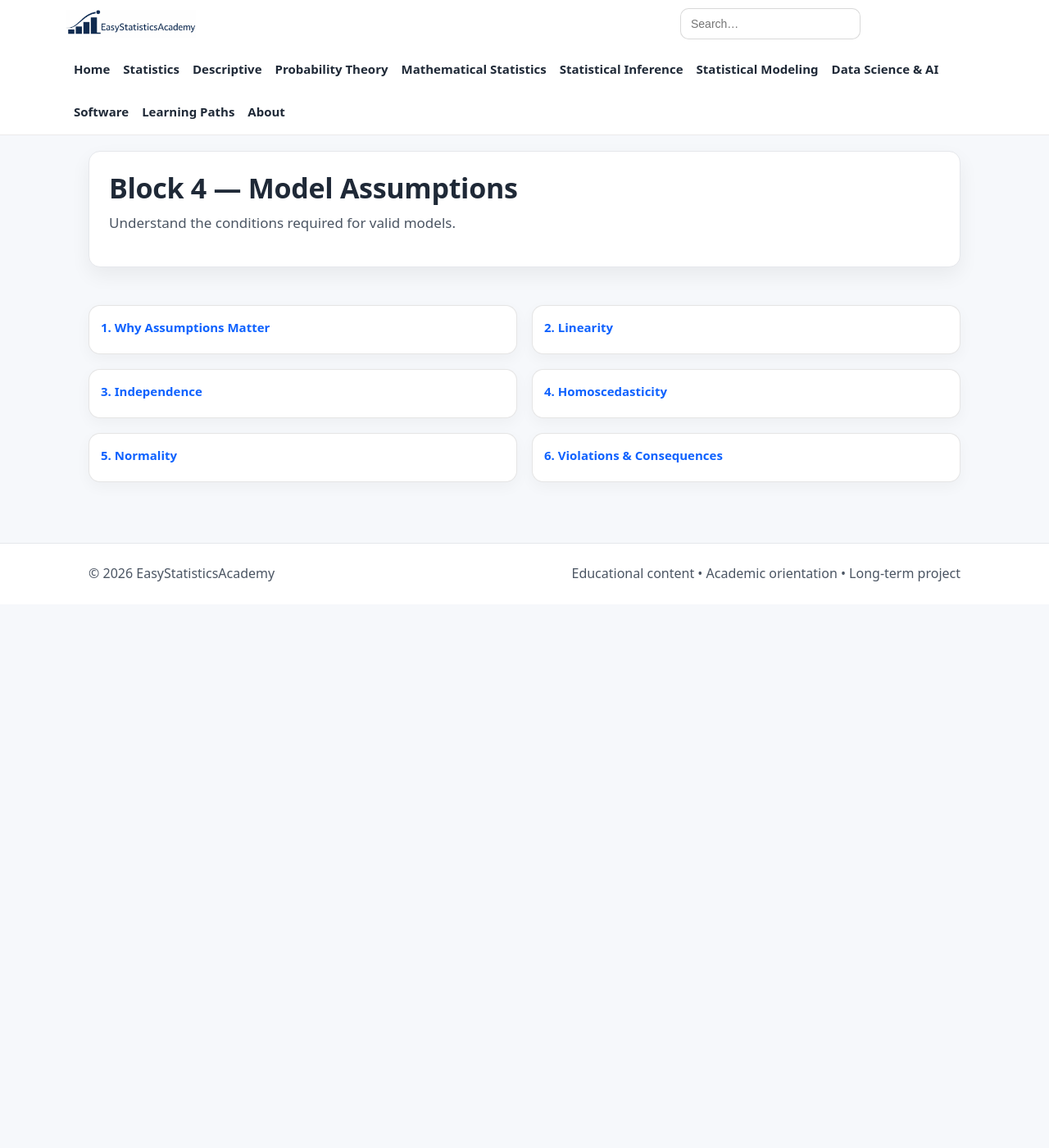
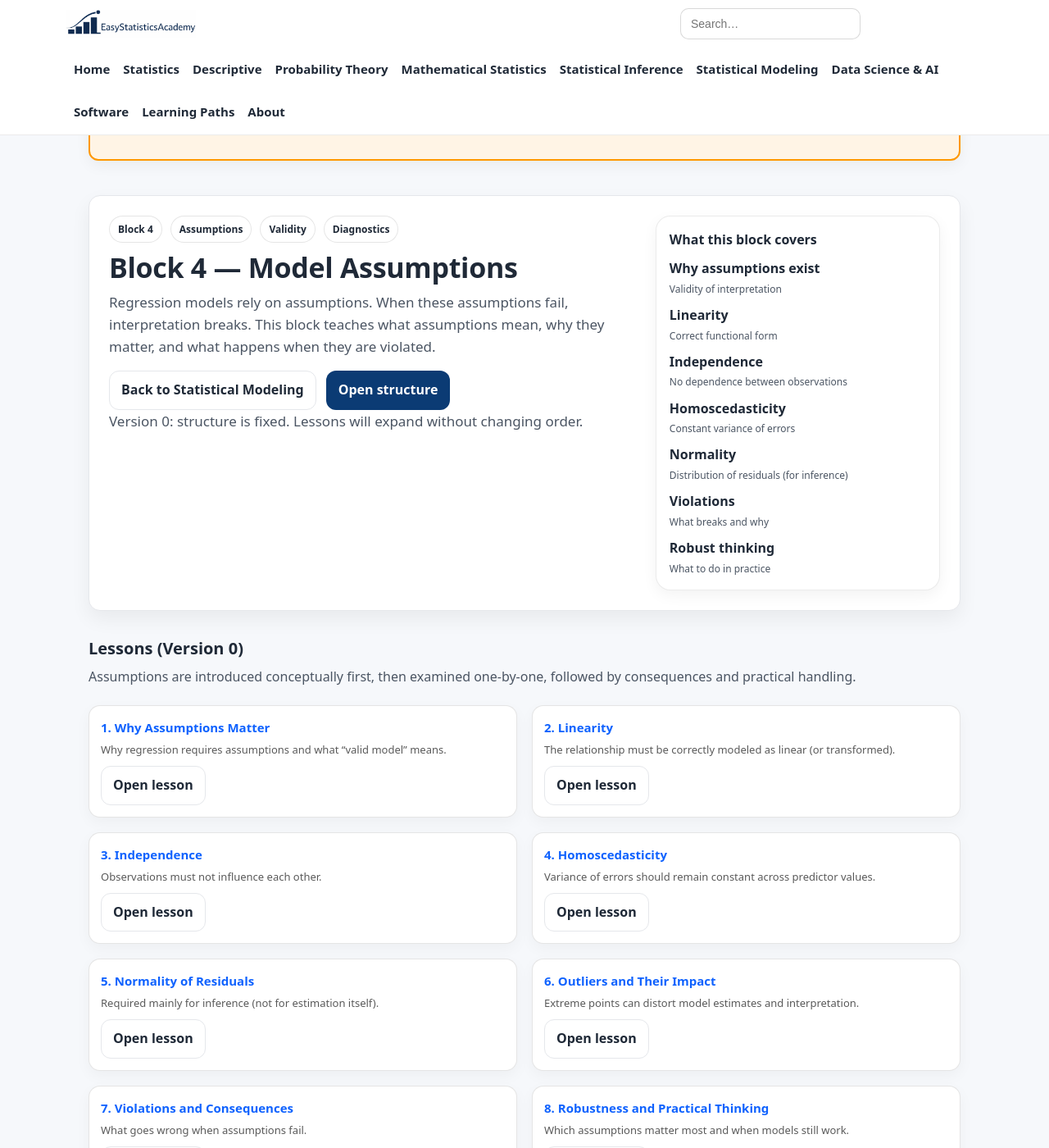
Before and after one commit to ammar-homaida-statistics/easystatisticsacademy, a Jekyll site: the page built from modeling/assumptions/index.md, in a window 1280 px wide and 1400 px high, scrolled down 206 px. Shown: the whole window at 82% size. Built offline with Jekyll 4.4.1, drawn with Linux system fonts in a browser that asks for light colours; before the commit the page ends 992 px from its top, so only the background shows below that; some of the changed text lies outside the part shown.

Commit message:
Update index.md

```diff
--- a/modeling/assumptions/index.md
+++ b/modeling/assumptions/index.md
@@ -5,59 +5,225 @@ permalink: /modeling/assumptions/
 sidebar: false
 ---
 
+<!-- UNDER CONSTRUCTION -->
 <section class="section section-slim">
-  <div class="callout" style="background:#fff4e5; border:2px solid #ff9800; padding:2rem;">
-    <h2 style="color:#e65100;">🚧 Under Construction</h2>
-    <p>Assumptions are being developed with strong conceptual clarity.</p>
+  <div class="callout" style="background:#fff4e5; border:2px solid #ff9800; padding:2rem; border-radius:12px;">
+    <div class="callout-copy">
+      <h2 style="margin-top:0; color:#e65100; font-size:1.8rem;">
+        🚧 This Block Is Under Construction
+      </h2>
+      <p style="margin:0; font-size:1.05rem; line-height:1.6;">
+        This block explains the assumptions behind regression models.
+        These are not technical details—they determine whether results
+        can be trusted and interpreted correctly.
+      </p>
+    </div>
   </div>
 </section>
 
+<!-- ✅ Update last visited block -->
 <script>
 (function () {
   localStorage.setItem("esa_continue_modeling_last_block_v0", JSON.stringify({
     url: "/modeling/assumptions/",
-    label: "Block 4 — Model Assumptions"
+    label: "Block 4 — Model Assumptions",
+    ts: Date.now()
   }));
 })();
 </script>
 
+<!-- HERO -->
 <section class="hero hero-section">
-  <div class="hero-card">
-    <h1>Block 4 — Model Assumptions</h1>
-    <p class="lead">Understand the conditions required for valid models.</p>
-  </div>
-</section>
+  <div class="hero-card hero-split">
 
-<section id="continue-reading-assumptions" style="display:none;">
-  <div class="callout">
-    <h2>Continue reading</h2>
-    <p id="continue-reading-assumptions-label"></p>
-    <a class="btn" id="continue-reading-assumptions-btn">Continue</a>
-  </div>
-</section>
+    <div class="hero-copy">
 
-<section class="section">
-  <div class="grid grid-2">
+      <div class="badge-row">
+        <span class="badge">Block 4</span>
+        <span class="badge">Assumptions</span>
+        <span class="badge">Validity</span>
+        <span class="badge">Diagnostics</span>
+      </div>
 
-    <div class="card lesson-card"><h3><a href="/modeling/assumptions/why-assumptions/">1. Why Assumptions Matter</a></h3></div>
-    <div class="card lesson-card"><h3><a href="/modeling/assumptions/linearity/">2. Linearity</a></h3></div>
-    <div class="card lesson-card"><h3><a href="/modeling/assumptions/independence/">3. Independence</a></h3></div>
-    <div class="card lesson-card"><h3><a href="/modeling/assumptions/homoscedasticity/">4. Homoscedasticity</a></h3></div>
-    <div class="card lesson-card"><h3><a href="/modeling/assumptions/normality/">5. Normality</a></h3></div>
-    <div class="card lesson-card"><h3><a href="/modeling/assumptions/violations/">6. Violations & Consequences</a></h3></div>
+      <h1>Block 4 — Model Assumptions</h1>
+
+      <p class="lead">
+        Regression models rely on assumptions. When these assumptions fail,
+        interpretation breaks. This block teaches what assumptions mean,
+        why they matter, and what happens when they are violated.
+      </p>
+
+      <div class="hero-actions">
+        <a class="btn btn-outline" href="/modeling/">Back to Statistical Modeling</a>
+        <a class="btn" href="#lessons">Open structure</a>
+      </div>
+
+      <p class="muted-mini">
+        Version 0: structure is fixed. Lessons will expand without changing order.
+      </p>
+
+    </div>
+
+    <div class="hero-panel">
+      <div class="panel-card">
+        <h2 class="panel-title">What this block covers</h2>
+        <ul class="quickstart" style="list-style:none; padding-left:0;">
+
+          <li><strong>Why assumptions exist</strong><span class="meta">Validity of interpretation</span></li>
+          <li><strong>Linearity</strong><span class="meta">Correct functional form</span></li>
+          <li><strong>Independence</strong><span class="meta">No dependence between observations</span></li>
+          <li><strong>Homoscedasticity</strong><span class="meta">Constant variance of errors</span></li>
+          <li><strong>Normality</strong><span class="meta">Distribution of residuals (for inference)</span></li>
+          <li><strong>Violations</strong><span class="meta">What breaks and why</span></li>
+          <li><strong>Robust thinking</strong><span class="meta">What to do in practice</span></li>
+
+        </ul>
+      </div>
+    </div>
 
   </div>
 </section>
 
+<!-- ✅ Continue Reading -->
+<section class="section" id="continue-reading-assumptions" style="display:none;">
+  <div class="callout">
+    <div class="callout-copy">
+      <h2>Continue reading</h2>
+      <p class="muted-mini" id="continue-reading-assumptions-label" style="margin:0 0 .75rem 0;"></p>
+      <a class="btn" id="continue-reading-assumptions-btn" href="#">Continue</a>
+    </div>
+  </div>
+</section>
+
+<!-- LESSONS -->
+<section class="section" id="lessons">
+
+  <div class="section-head">
+    <h2>Lessons (Version 0)</h2>
+    <p>
+      Assumptions are introduced conceptually first, then examined one-by-one,
+      followed by consequences and practical handling.
+    </p>
+  </div>
+
+  <div class="grid grid-2">
+
+    <div class="card lesson-card">
+      <h3><a href="/modeling/assumptions/why-assumptions/">1. Why Assumptions Matter</a></h3>
+      <p>Why regression requires assumptions and what “valid model” means.</p>
+      <div class="pill-row">
+        <a class="btn btn-outline" href="/modeling/assumptions/why-assumptions/">Open lesson</a>
+      </div>
+    </div>
+
+    <div class="card lesson-card">
+      <h3><a href="/modeling/assumptions/linearity/">2. Linearity</a></h3>
+      <p>The relationship must be correctly modeled as linear (or transformed).</p>
+      <div class="pill-row">
+        <a class="btn btn-outline" href="/modeling/assumptions/linearity/">Open lesson</a>
+      </div>
+    </div>
+
+    <div class="card lesson-card">
+      <h3><a href="/modeling/assumptions/independence/">3. Independence</a></h3>
+      <p>Observations must not influence each other.</p>
+      <div class="pill-row">
+        <a class="btn btn-outline" href="/modeling/assumptions/independence/">Open lesson</a>
+      </div>
+    </div>
+
+    <div class="card lesson-card">
+      <h3><a href="/modeling/assumptions/homoscedasticity/">4. Homoscedasticity</a></h3>
+      <p>Variance of errors should remain constant across predictor values.</p>
+      <div class="pill-row">
+        <a class="btn btn-outline" href="/modeling/assumptions/homoscedasticity/">Open lesson</a>
+      </div>
+    </div>
+
+    <div class="card lesson-card">
+      <h3><a href="/modeling/assumptions/normality/">5. Normality of Residuals</a></h3>
+      <p>Required mainly for inference (not for estimation itself).</p>
+      <div class="pill-row">
+        <a class="btn btn-outline" href="/modeling/assumptions/normality/">Open lesson</a>
+      </div>
+    </div>
+
+    <div class="card lesson-card">
+      <h3><a href="/modeling/assumptions/outliers/">6. Outliers and Their Impact</a></h3>
+      <p>Extreme points can distort model estimates and interpretation.</p>
+      <div class="pill-row">
+        <a class="btn btn-outline" href="/modeling/assumptions/outliers/">Open lesson</a>
+      </div>
+    </div>
+
+    <div class="card lesson-card">
+      <h3><a href="/modeling/assumptions/violations/">7. Violations and Consequences</a></h3>
+      <p>What goes wrong when assumptions fail.</p>
+      <div class="pill-row">
+        <a class="btn btn-outline" href="/modeling/assumptions/violations/">Open lesson</a>
+      </div>
+    </div>
+
+    <div class="card lesson-card">
+      <h3><a href="/modeling/assumptions/robustness/">8. Robustness and Practical Thinking</a></h3>
+      <p>Which assumptions matter most and when models still work.</p>
+      <div class="pill-row">
+        <a class="btn btn-outline" href="/modeling/assumptions/robustness/">Open lesson</a>
+      </div>
+    </div>
+
+  </div>
+</section>
+
+<!-- OUTCOME -->
+<section class="section section-slim">
+  <div class="callout">
+
+    <div class="callout-copy">
+      <h2>Outcome of Block 4</h2>
+      <ul class="bullets">
+        <li>Understand why regression assumptions exist</li>
+        <li>Explain each assumption conceptually</li>
+        <li>Recognize violations and their consequences</li>
+        <li>Distinguish critical vs less critical assumptions</li>
+        <li>Think practically about model validity</li>
+      </ul>
+    </div>
+
+    <div class="callout-side">
+      <div class="mini" style="border-left:4px solid #1a73e8; padding-left:12px;">
+        <div class="mini-title" style="color:#1a73e8;">Next block</div>
+        <div class="mini-body">
+          Continue to
+          <a href="/modeling/diagnostics/" style="color:#1a73e8; text-decoration:underline;">
+            <strong>Block 5 — Diagnostics</strong>
+          </a>.
+        </div>
+      </div>
+    </div>
+
+  </div>
+</section>
+
+<!-- CONTINUE READING SCRIPT -->
 <script>
 (function () {
-  var raw = localStorage.getItem("esa_continue_modeling_assumptions_lesson_v0");
+  var KEY = "esa_continue_modeling_assumptions_lesson_v0";
+  var raw = localStorage.getItem(KEY);
   if (!raw) return;
-  var data = JSON.parse(raw);
 
-  document.getElementById("continue-reading-assumptions-label").innerHTML =
-    'You last visited: <strong>' + data.label + '</strong>';
-  document.getElementById("continue-reading-assumptions-btn").href = data.url;
-  document.getElementById("continue-reading-assumptions").style.display = "block";
+  try {
+    var data = JSON.parse(raw);
+    if (!data || !data.url || !data.label) return;
+
+    var wrap = document.getElementById("continue-reading-assumptions");
+    var label = document.getElementById("continue-reading-assumptions-label");
+    var btn = document.getElementById("continue-reading-assumptions-btn");
+
+    label.innerHTML = 'You last visited: <strong>' + data.label + '</strong>';
+    btn.href = data.url;
+    wrap.style.display = "block";
+
+  } catch (e) {}
 })();
 </script>
```
